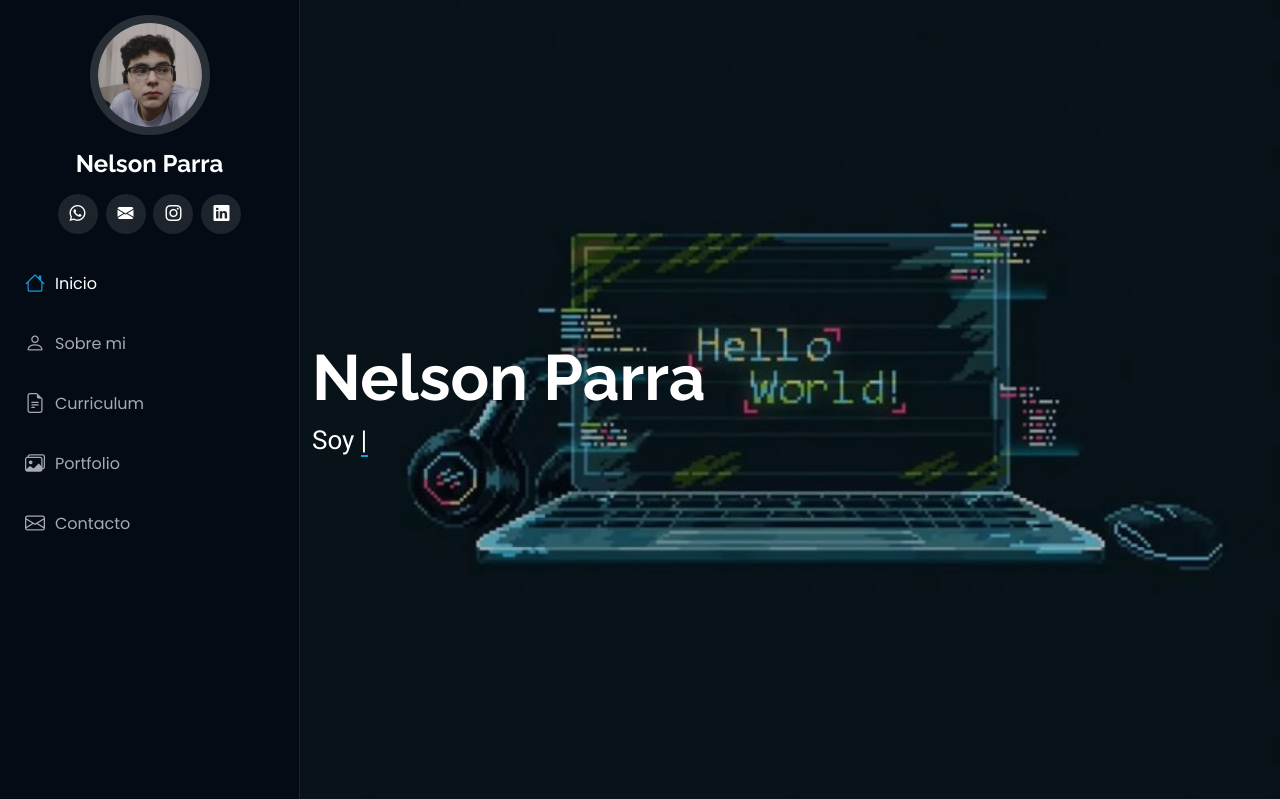
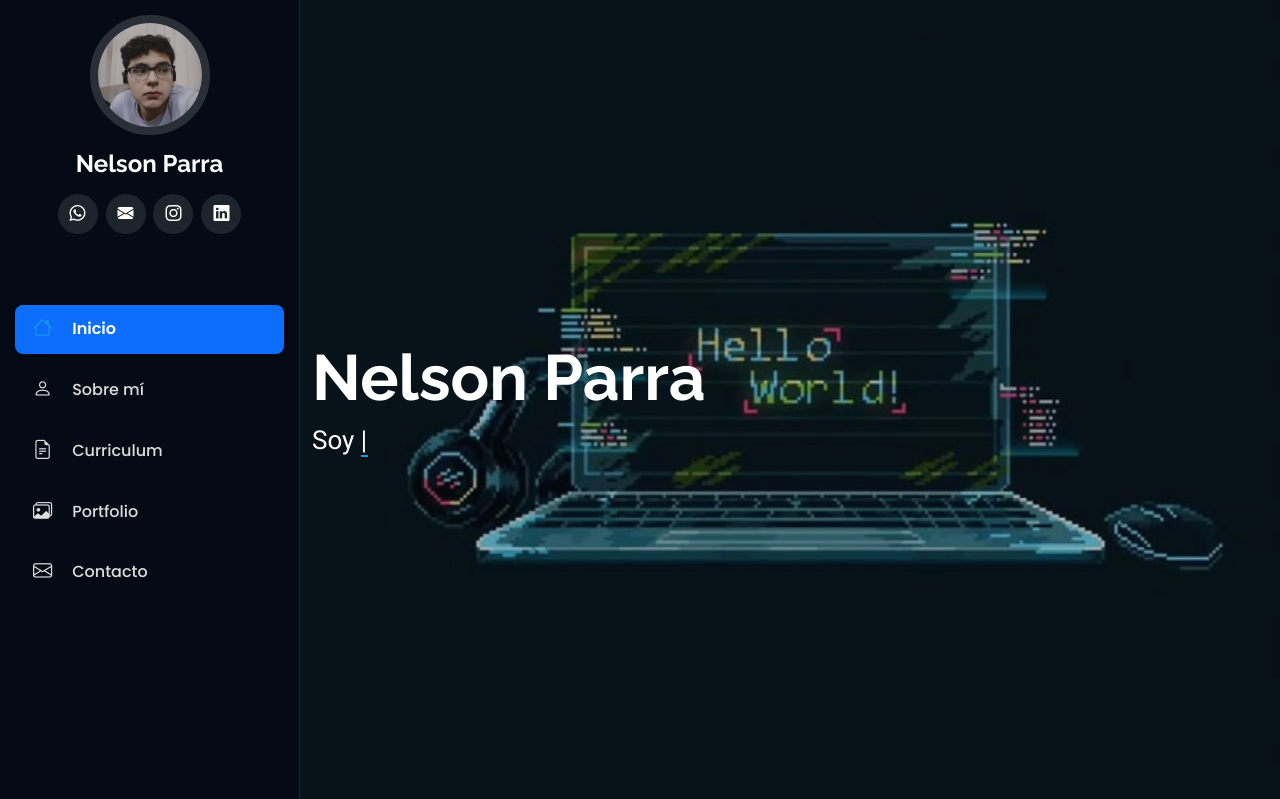
Before and after one commit to Xbox-hash/Xbox_hash, a Django app: page / in a window 1280 px wide. Shown: the top 799 px of the page. Run offline with Django 5.2, Linux system fonts and the light colour scheme; data that the repository does not hold is empty; some libraries are stand-ins or nearby versions.

Commit message:
Mejorando base controller

```diff
--- a/principal/templates/principal/base.html
+++ b/principal/templates/principal/base.html
@@ -72,15 +72,81 @@
     </div>
 
 
-    <nav id="navmenu" class="navmenu">
-      <ul>
-        <li><a href="{%url 'inicio' %}#hero" class="active"><i class="bi bi-house navicon"></i>Inicio</a></li>
-        <li><a href="{%url 'inicio' %}#about"><i class="bi bi-person navicon"></i> Sobre mi</a></li>
-        <li><a href="{%url 'inicio' %}#resume"><i class="bi bi-file-earmark-text navicon"></i> Curriculum</a></li>
-        <li><a href="{%url 'inicio' %}#portfolio"><i class="bi bi-images navicon"></i> Portfolio</a></li>
-        <li><a href="{%url 'inicio'%}#contact"><i class="bi bi-envelope navicon"></i> Contacto</a></li>
-      </ul>
-    </nav>
+<nav id="navmenu" class="navmenu mt-4">
+  <ul class="list-unstyled">
+    <li>
+      <a href="{%url 'inicio' %}#hero" class="active">
+        <i class="bi bi-house navicon"></i>
+        <span>Inicio</span>
+      </a>
+    </li>
+    <li>
+      <a href="{%url 'inicio' %}#about">
+        <i class="bi bi-person navicon"></i>
+        <span>Sobre mí</span>
+      </a>
+    </li>
+    <li>
+      <a href="{%url 'inicio' %}#resume">
+        <i class="bi bi-file-earmark-text navicon"></i>
+        <span>Curriculum</span>
+      </a>
+    </li>
+    <li>
+      <a href="{%url 'inicio' %}#portfolio">
+        <i class="bi bi-images navicon"></i>
+        <span>Portfolio</span>
+      </a>
+    </li>
+    <li>
+      <a href="{%url 'inicio'%}#contact">
+        <i class="bi bi-envelope navicon"></i>
+        <span>Contacto</span>
+      </a>
+    </li>
+  </ul>
+</nav>
+
+<!-- CSS Mejorado -->
+<style>
+  #navmenu {
+    padding: 15px 0;
+  }
+  #navmenu ul li {
+    margin: 12px 0;
+  }
+  #navmenu ul li a {
+    display: flex;
+    align-items: center;
+    gap: 10px;
+    font-weight: 500;
+    color: #ddd;
+    padding: 10px 18px;
+    border-radius: 8px;
+    transition: all 0.3s ease;
+  }
+  #navmenu ul li a .navicon {
+    font-size: 1.2rem;
+    transition: transform 0.3s ease;
+  }
+  #navmenu ul li a:hover {
+    background: rgba(255, 255, 255, 0.08);
+    color: #fff;
+    text-decoration: none;
+    transform: translateX(5px);
+  }
+  #navmenu ul li a:hover .navicon {
+    transform: scale(1.2);
+    color: #0d6efd;
+  }
+  #navmenu ul li a.active {
+    background: #0d6efd;
+    color: #fff;
+    font-weight: 600;
+    box-shadow: 0 3px 10px rgba(0,0,0,0.3);
+  }
+</style>
+
   </header>
   <main>
     {% block contenido %}
```
